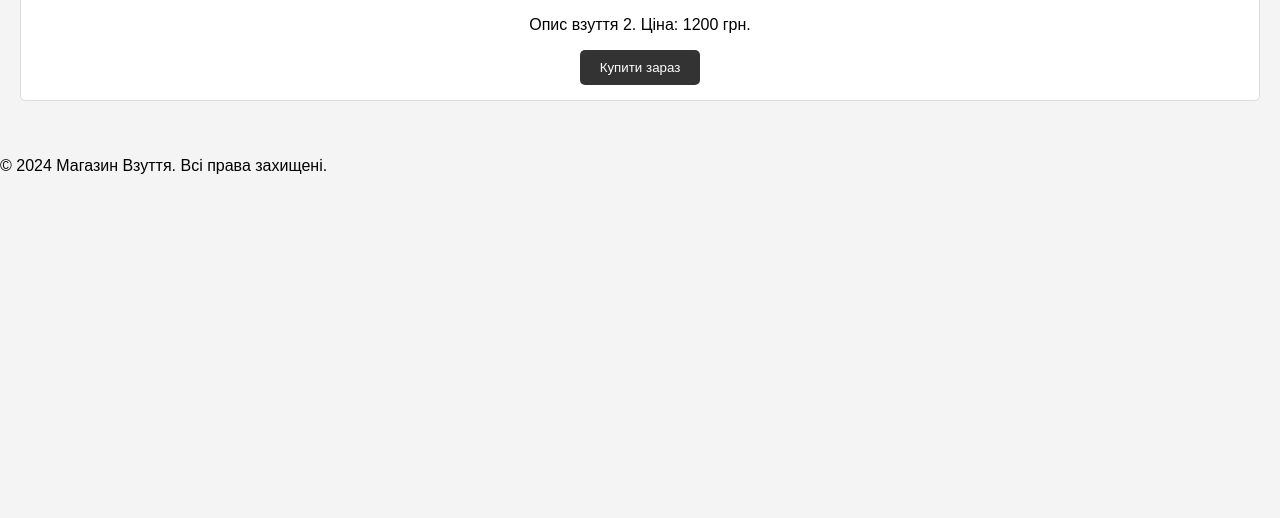
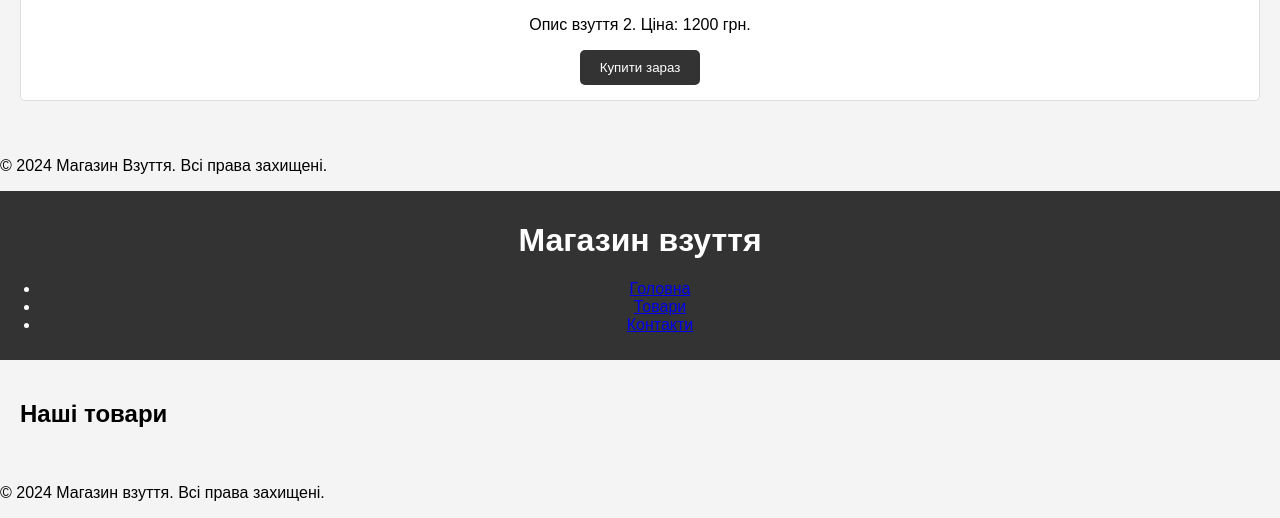
Before and after one commit to peat20111/Sersale, a plain HTML site: page index.html in a window 1280 px wide. Shown: the part 464-982 px from the top of the page. Before the commit the page ends 800 px from the top, so only its background shows below. Drawn offline with Linux system fonts and the light colour scheme.

Commit message:
Update index.html

```diff
--- a/index.html
+++ b/index.html
@@ -37,3 +37,46 @@
     <script src="script.js"></script>
 </body>
 </html>
+<!DOCTYPE html>
+<html lang="uk">
+<head>
+    <meta charset="UTF-8">
+    <meta http-equiv="X-UA-Compatible" content="IE=edge">
+    <meta name="viewport" content="width=device-width, initial-scale=1.0">
+    <title>Магазин взуття</title>
+    <link rel="stylesheet" href="style.css">
+</head>
+<body>
+    <header>
+        <div class="container">
+            <h1>Магазин взуття</h1>
+            <nav>
+                <ul>
+                    <li><a href="#">Головна</a></li>
+                    <li><a href="#">Товари</a></li>
+                    <li><a href="#">Контакти</a></li>
+                </ul>
+            </nav>
+        </div>
+    </header>
+
+    <main>
+        <div class="container">
+            <section id="products">
+                <h2>Наші товари</h2>
+                <!-- Контейнер для товарів -->
+                <div id="product-list"></div>
+            </section>
+        </div>
+    </main>
+
+    <footer>
+        <div class="container">
+            <p>&copy; 2024 Магазин взуття. Всі права захищені.</p>
+        </div>
+    </footer>
+
+    <!-- Підключення JavaScript файлу -->
+    <script src="script.js"></script>
+</body>
+</html>
```
